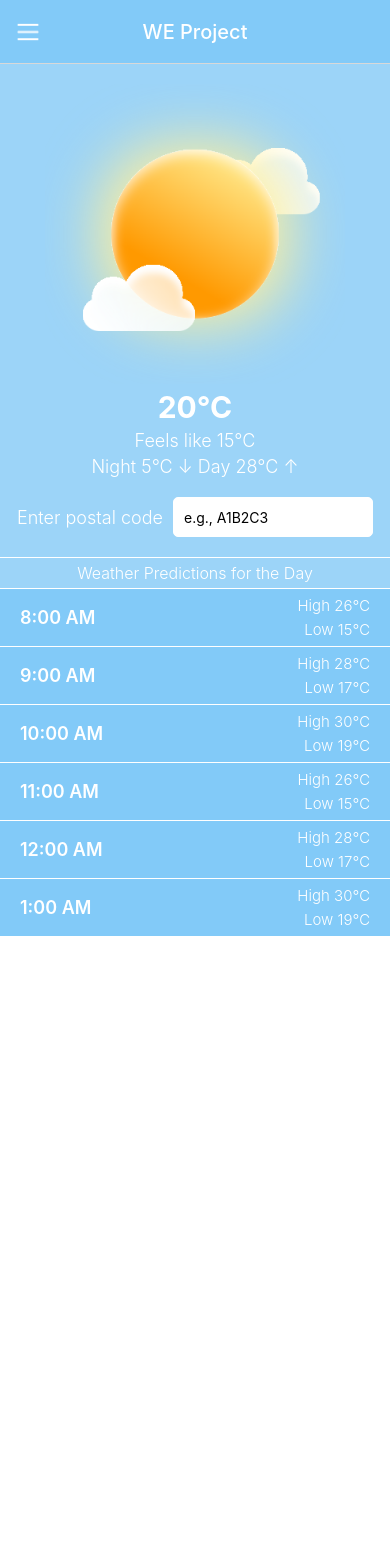
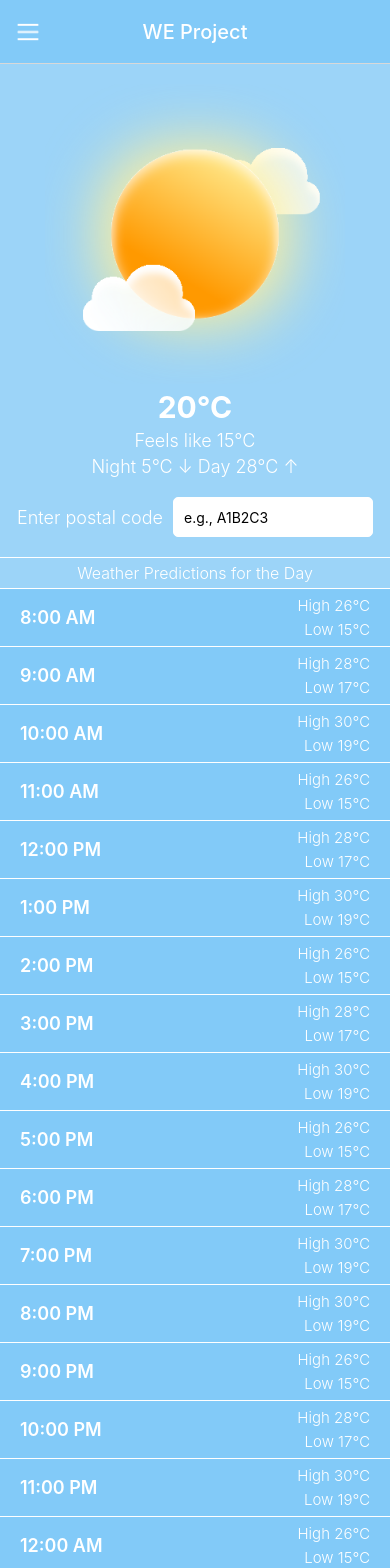
Before and after one commit to parthvekariya98/we_protect_repo, a React Native app in the folder WeProtect/: screen /Main in a window 390 px wide. Shown: the top 1568 px of the page. Before the commit the page ends 937 px from the top, so only its background shows below. Built offline with nearby package versions, Linux system fonts and the light colour scheme.

Commit message:
- scroll issue fixed in main screen

```diff
--- a/WeProtect/src/screens/MainScreen.js
+++ b/WeProtect/src/screens/MainScreen.js
@@ -1,6 +1,6 @@
 // MainScreen.js
 import React, { useState } from 'react';
-import { View, Text, Image, TextInput, FlatList, Alert } from 'react-native';
+import { View, Text, Image, TextInput, FlatList, Alert, ScrollView } from 'react-native';
 
 const MainScreen = () => {
   const [postalCode, setPostalCode] = useState('');
@@ -9,8 +9,21 @@ const MainScreen = () => {
     { time: '9:00 AM', high: 'High 28℃', low: 'Low 17℃' },
     { time: '10:00 AM', high: 'High 30℃', low: 'Low 19℃' },
     { time: '11:00 AM', high: 'High 26℃', low: 'Low 15℃' },
-    { time: '12:00 AM', high: 'High 28℃', low: 'Low 17℃' },
-    { time: '1:00 AM', high: 'High 30℃', low: 'Low 19℃' },
+    { time: '12:00 PM', high: 'High 28℃', low: 'Low 17℃' },
+    { time: '1:00 PM', high: 'High 30℃', low: 'Low 19℃' },
+    { time: '2:00 PM', high: 'High 26℃', low: 'Low 15℃' },
+    { time: '3:00 PM', high: 'High 28℃', low: 'Low 17℃' },
+    { time: '4:00 PM', high: 'High 30℃', low: 'Low 19℃' },
+    { time: '5:00 PM', high: 'High 26℃', low: 'Low 15℃' },
+    { time: '6:00 PM', high: 'High 28℃', low: 'Low 17℃' },
+    { time: '7:00 PM', high: 'High 30℃', low: 'Low 19℃' },
+    { time: '8:00 PM', high: 'High 30℃', low: 'Low 19℃' },
+    { time: '9:00 PM', high: 'High 26℃', low: 'Low 15℃' },
+    { time: '10:00 PM', high: 'High 28℃', low: 'Low 17℃' },
+    { time: '11:00 PM', high: 'High 30℃', low: 'Low 19℃' },
+    { time: '12:00 AM', high: 'High 26℃', low: 'Low 15℃' },
+    { time: '1:00 AM', high: 'High 28℃', low: 'Low 17℃' },
+    { time: '2:00 AM', high: 'High 30℃', low: 'Low 19℃' },
   ];
 
   const validatePostalCode = () => {
@@ -62,12 +75,14 @@ const MainScreen = () => {
       <View style={{ height: 1, backgroundColor: 'white', marginBottom: 5 }} />
         <Text style={{ fontSize: 16, fontWeight: '300', color: 'white', marginBottom: 5, textAlign:'center' }}>Weather Predictions for the Day</Text>
         <View style={{ height: 1, backgroundColor: 'white' }} />
-
-      <FlatList
-        data={predictions}
-        renderItem={renderItem}
-        keyExtractor={(item, index) => index.toString()}
-      />
+        <ScrollView>
+        <FlatList
+          data={predictions}
+          renderItem={renderItem}
+          keyExtractor={(item, index) => index.toString()}
+          scrollEnabled={false}
+        />
+      </ScrollView>
       </View>
     </View>
   );
```
